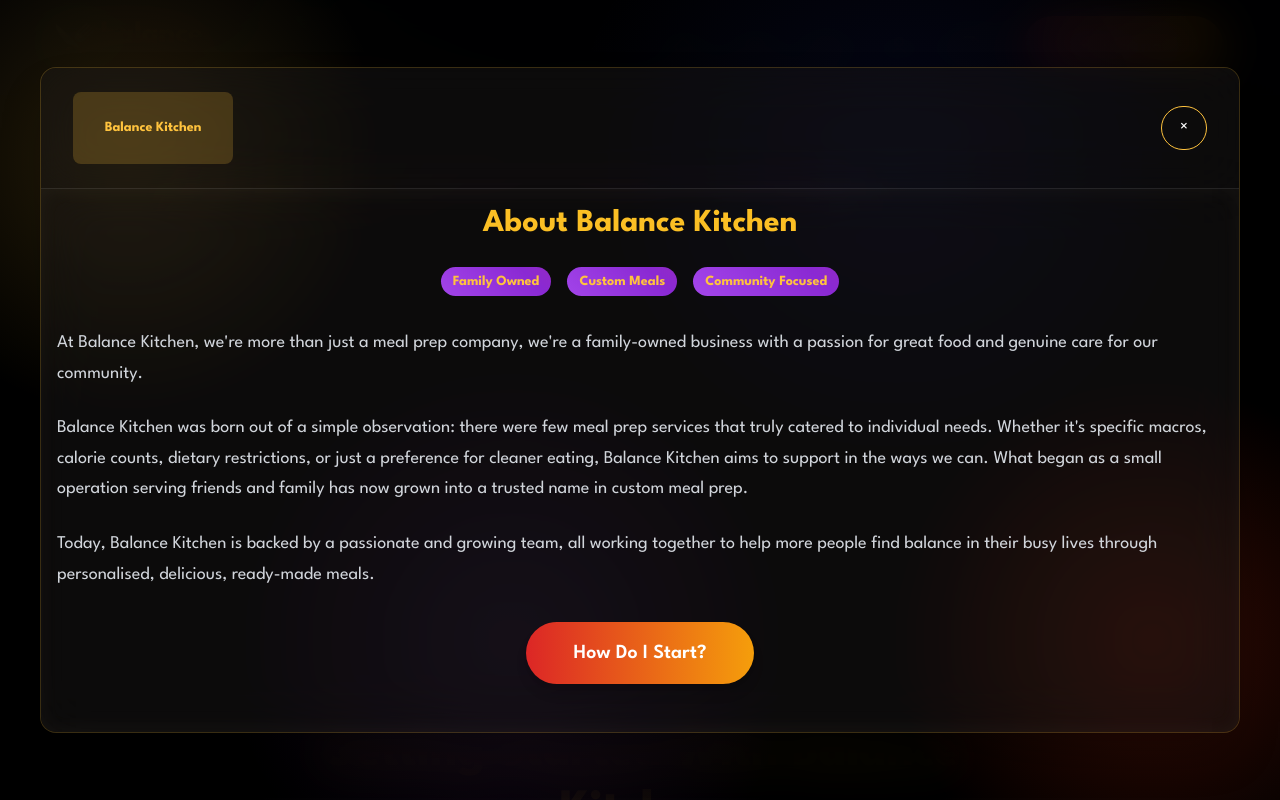
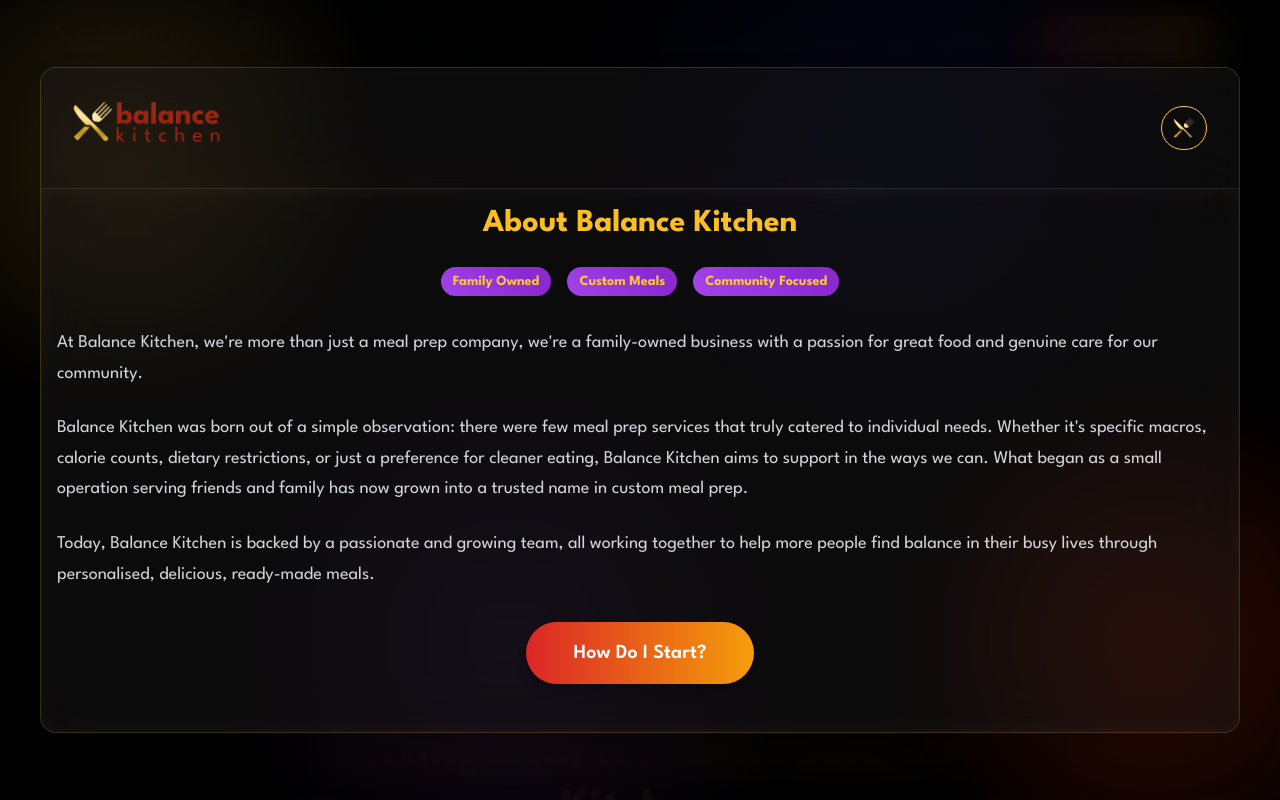
Before and after one commit to gamiroo/balance-kitchen, a Next.js app: page /landing in a window 1280 px wide. Both pictures are taken after a click on the button "Learn More". Shown: the part 1104-1904 px from the top of the page. Built offline with nearby package versions, Linux system fonts and the light colour scheme.

Commit message:
updated enquiry form header

```diff
--- a/src/components/modal/Modal.tsx
+++ b/src/components/modal/Modal.tsx
@@ -66,8 +66,6 @@ export const Modal = ({ isOpen, onClose, title, children }: ModalProps) => {
             <div style={{
               width: '160px',
               height: '72px',
-              background: 'rgba(255, 195, 62, 0.2)',
-              borderRadius: '8px',
               display: 'flex',
               alignItems: 'center',
               justifyContent: 'center',
@@ -75,7 +73,7 @@ export const Modal = ({ isOpen, onClose, title, children }: ModalProps) => {
               fontWeight: 'bold',
               fontSize: '14px'
             }}>
-              Balance Kitchen
+              <img src="images/logo-bal-form.png" alt="balance kitchen logo" />
             </div>
           </div>
           <button
@@ -83,7 +81,7 @@ export const Modal = ({ isOpen, onClose, title, children }: ModalProps) => {
             onClick={onClose}
             aria-label="Close modal"
           >
-            ×
+            <img src="assets/icons/logo-icon-svg.svg" alt="balance kitchen logo icon" />
           </button>
         </div>
 
```
